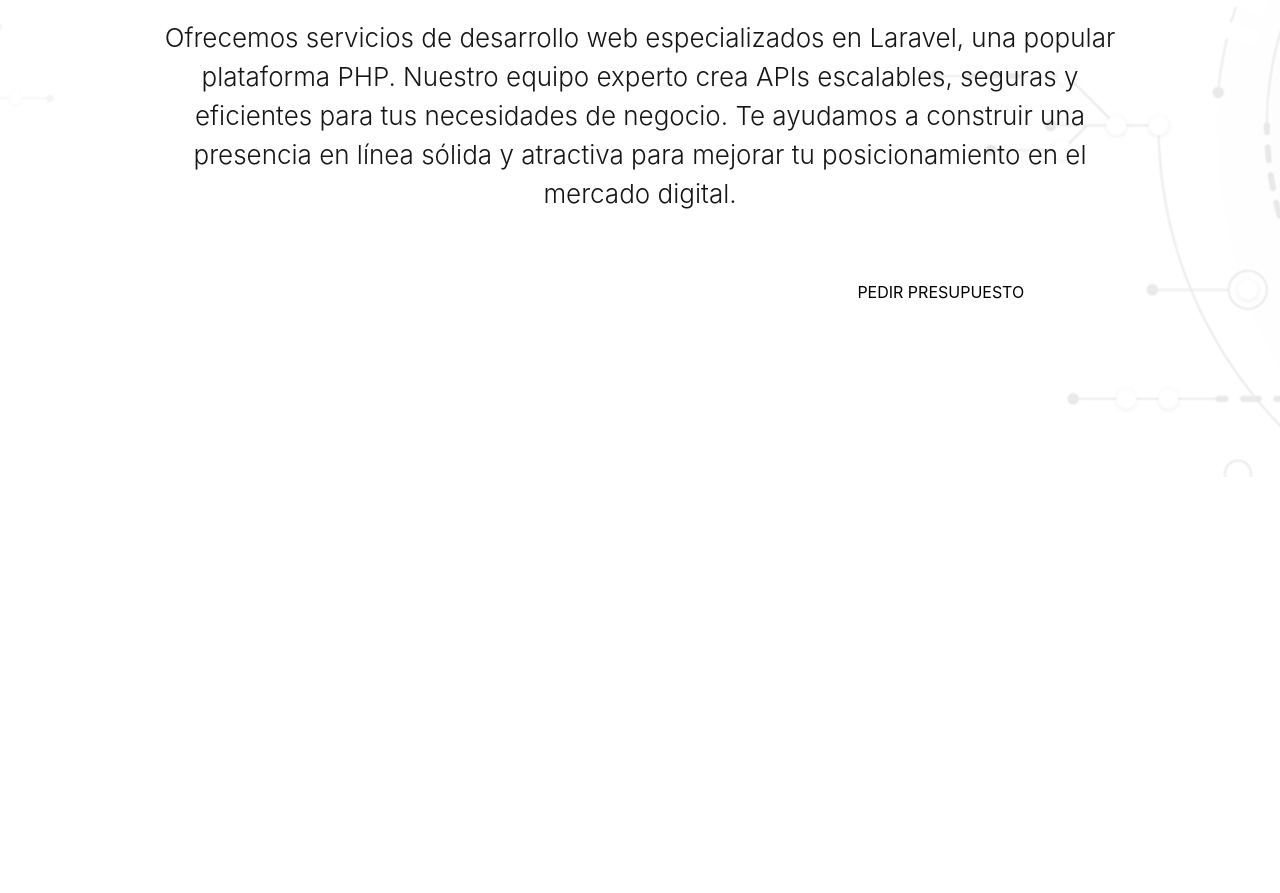
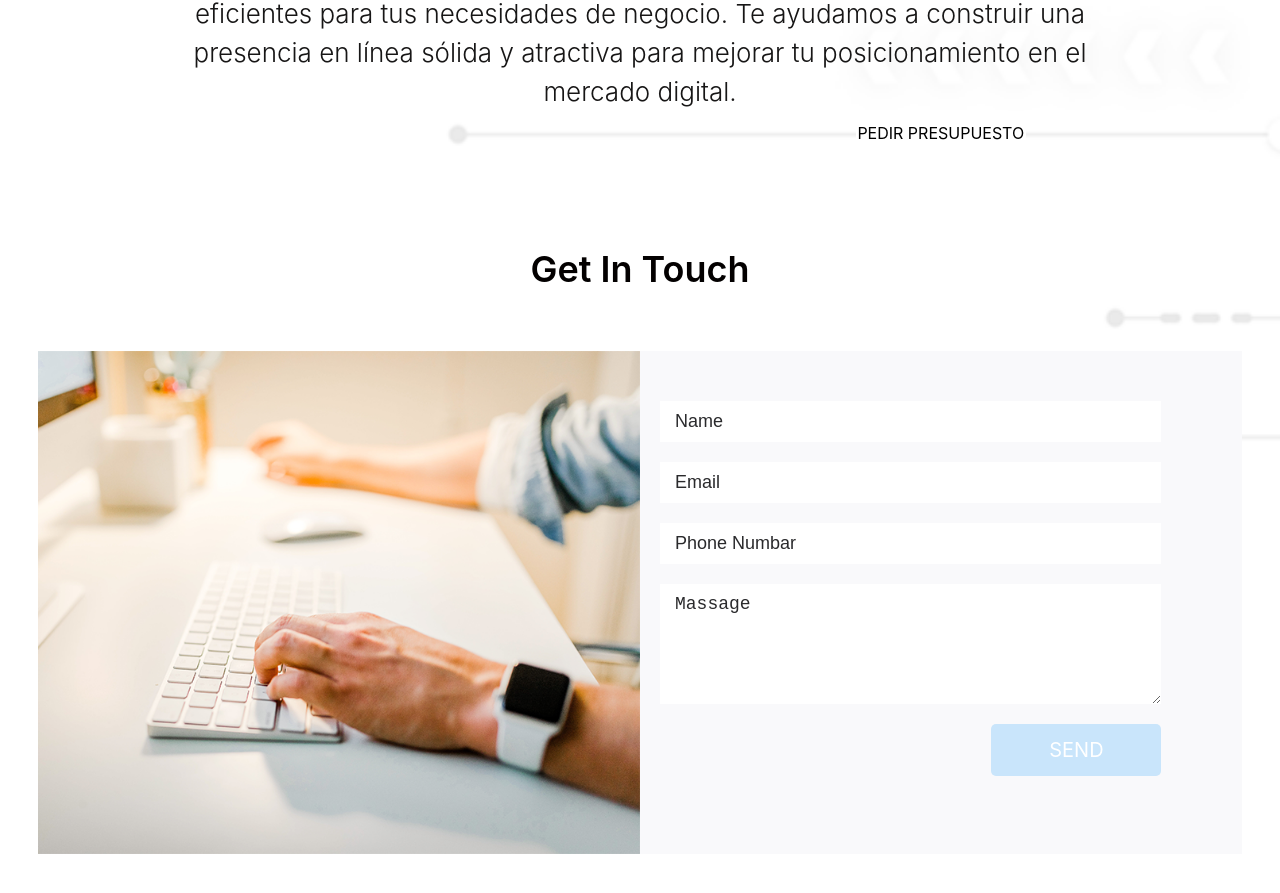
Before and after one commit to JotAlGe/juvi-front, a Vue app: page / in a window 1280 px wide. Shown: the part 323-1216 px from the top of the page. Before the commit the page ends 800 px from the top, so only its background shows below. Built offline with nearby package versions, Linux system fonts and the light colour scheme.

Commit message:
Formulario de mensajes

```diff
--- a/src/App.vue
+++ b/src/App.vue
@@ -1,12 +1,11 @@
 <script >
 import { RouterLink, RouterView } from 'vue-router'
-
 export default {
   data() {
     return {
       isLoggedIn: false
-    }
-  }
+    };
+  },
 }
 </script>
 
--- a/src/assets/base.css
+++ b/src/assets/base.css
@@ -8,7 +8,7 @@
   --vt-c-black-soft: #222222;
   --vt-c-black-mute: #282828;
 
-  --vt-c-indigo: #2c3e50;
+  --vt-c-indigo: #262525;
 
   --vt-c-divider-light-1: rgba(60, 60, 60, 0.29);
   --vt-c-divider-light-2: rgba(60, 60, 60, 0.12);
--- a/src/assets/main.css
+++ b/src/assets/main.css
@@ -7,7 +7,7 @@
   width: 100%;
   max-width: 100%;
   margin: 0 auto;
-  height: 100vh;
+  min-height: 100vh;
 
   font-weight: normal;
   display: grid;
--- a/src/assets/style.css
+++ b/src/assets/style.css
@@ -621,10 +621,11 @@
 }
 .contact_section_2{
   width: 100%;
-  float: left;
   background-color: #f9f9fb;
   height: auto;
   margin-top: 50px;
+
+  display: flex;
 }
 .image_10{
   width: 100%;
@@ -781,3 +782,10 @@
 .margin_top_0{
   margin-top: 0px;
 }
+
+
+@media (max-width: 600px) {
+ .contact_section_2{
+    flex-direction: column;
+ }
+}
--- a/src/components/Home.vue
+++ b/src/components/Home.vue
@@ -14,6 +14,39 @@
             <div class="contact_bt"><a href="#">Pedir presupuesto</a></div>
         </div>
     </div>
+    <div class="contact_section layout_padding">
+        <div class="container">
+            <h1 class="work_taital">Get In Touch</h1>
+        </div>
+    </div>
+    <div class="contact_section_2" id="contact_section_2">
+        <div class="col-md-6 padding_0">
+            <div><img src="src/assets/images/img-10.png" class="image_10"></div>
+        </div>
+        <div class="container-fluid">
+            <div class="row">
+
+                <div class="col-md-6">
+                    <div class="email_text">
+                        <div class="form-group">
+                            <input type="text" class="email-bt" placeholder="Name" name="Email">
+                        </div>
+                        <div class="form-group">
+                            <input type="text" class="email-bt" placeholder="Email" name="Email">
+                        </div>
+                        <div class="form-group">
+                            <input type="text" class="email-bt" placeholder="Phone Numbar" name="Email">
+                        </div>
+                        <div class="form-group">
+                            <textarea class="massage-bt" placeholder="Massage" rows="5" id="comment"
+                                name="Massage"></textarea>
+                        </div>
+                        <div class="send_btn"><a href="#">SEND</a></div>
+                    </div>
+                </div>
+            </div>
+        </div>
+    </div>
 </template>
 
 
```
